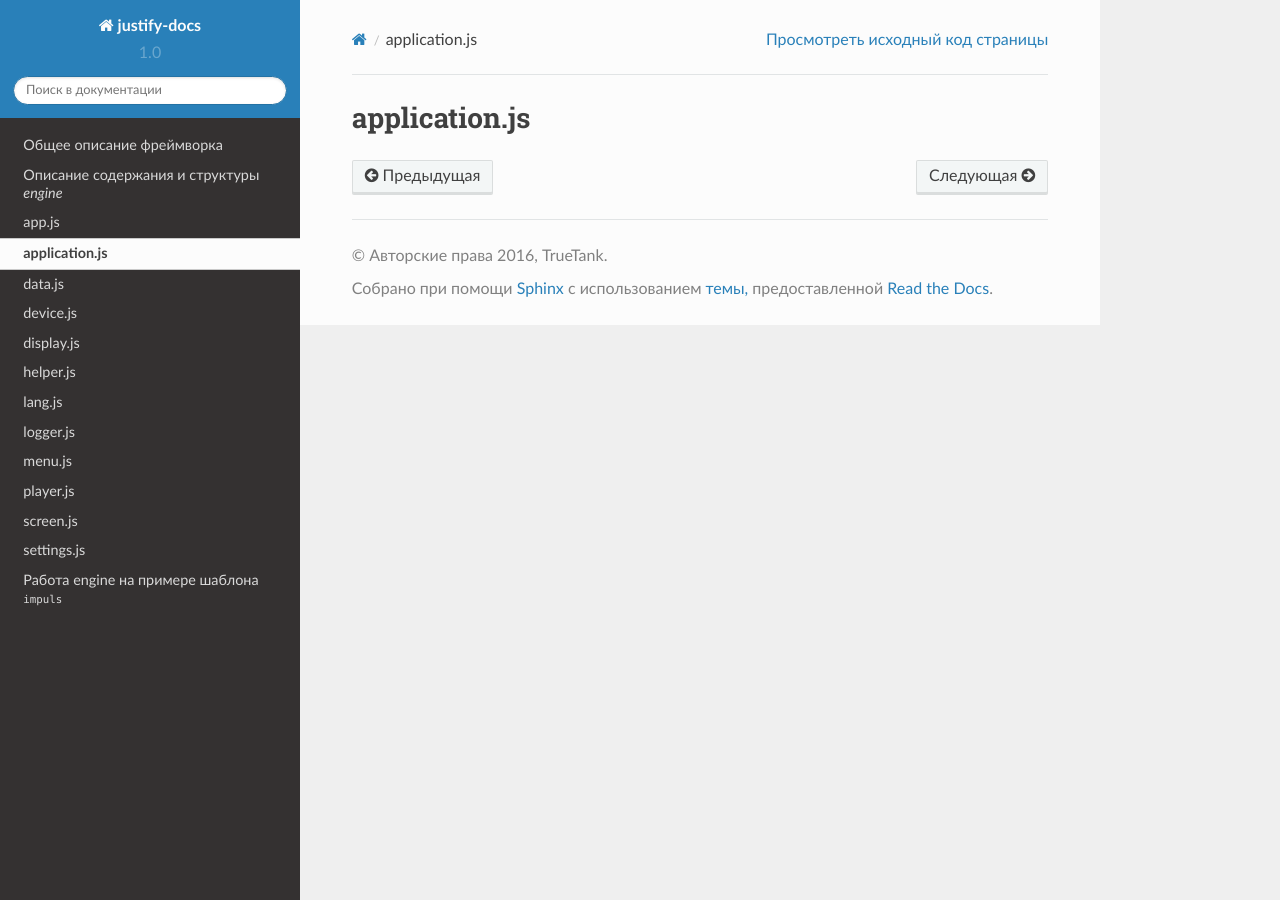
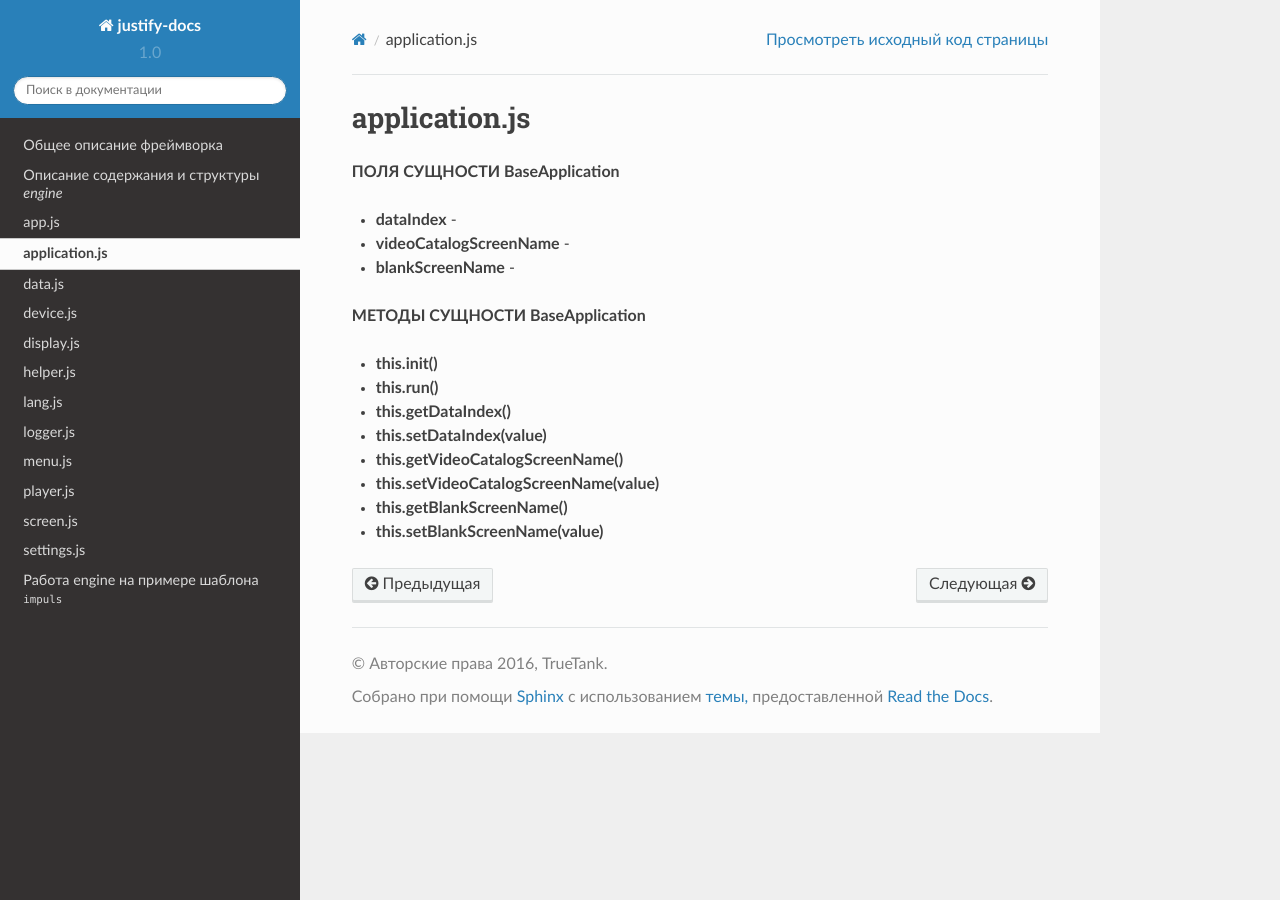
Before and after one commit to microimpuls/justify-dev-docs, a Sphinx documentation site: the page built from source/application.rst, in a window 1280 px wide. Built offline with Sphinx 7.4.7 and the Read the Docs theme 2.0.0, drawn with Linux system fonts in a browser that asks for light colours.

```diff
--- a/source/application.rst
+++ b/source/application.rst
@@ -1,2 +1,26 @@
 application.js
 **************
+
+**ПОЛЯ СУЩНОСТИ BaseApplication**
+
+* **dataIndex** -
+* **videoCatalogScreenName** -
+* **blankScreenName** -
+
+**МЕТОДЫ СУЩНОСТИ BaseApplication**
+
+* **this.init()**
+
+* **this.run()**
+
+* **this.getDataIndex()**
+
+* **this.setDataIndex(value)**
+
+* **this.getVideoCatalogScreenName()**
+
+* **this.setVideoCatalogScreenName(value)**
+
+* **this.getBlankScreenName()**
+
+* **this.setBlankScreenName(value)**
```
Also changed, not shown: source/app.rst (+11 -11 lines), source/intro.rst (+7 -3 lines), source/lang.rst (+12 -0 lines), source/img/terms.png (added).
